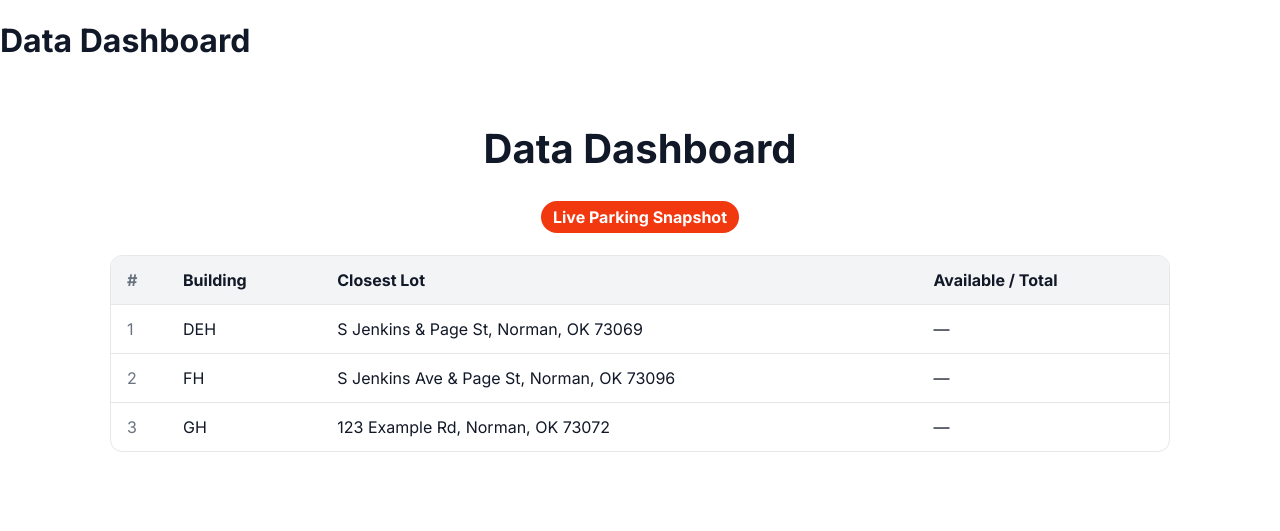
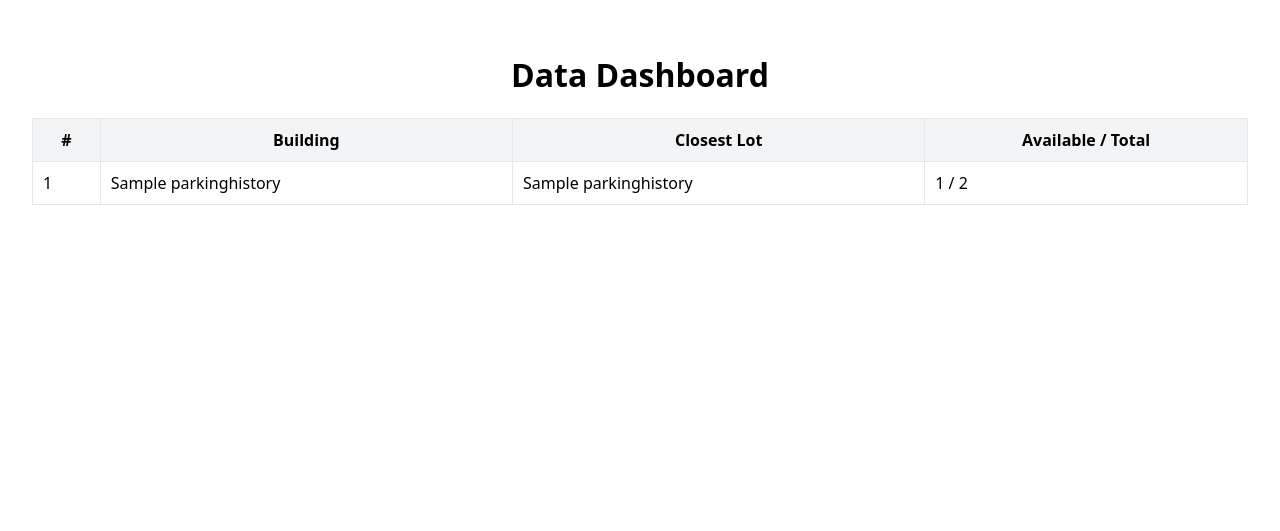
Before and after one commit to AlanAntony1/GroupESoftwareEngineering, a Django app: page /dashboard/ in a window 1280 px wide. Shown: the top 531 px of the page. Run offline with Django 5.2, Linux system fonts and the light colour scheme; tables that the repository leaves empty hold one stand-in row (values such as "Sample post").

Commit message:
update datadashboard

```diff
--- a/OUParking/urls.py
+++ b/OUParking/urls.py
@@ -22,7 +22,7 @@ urlpatterns = [
     path('', include("blog.urls"), name = 'blog'),
     path('locater/', include("parkinglotlocater.urls"), name = "locater"),
     path('parkingLotHistory/', include("parkingLotHistory.urls"), name = "history"),
-    path('dashboard/', include('datadashboard.urls'), name = "dashboard"),
+    path("dashboard/", include(("datadashboard.urls", "datadashboard"), namespace="datadashboard")),
 
     path('available-lots/', include('availableLots.urls'), name='available_lots'),
     path('schedule-matcher/', include('scheduleMatcher.urls'), name='schedule_matcher'),
--- a/datadashboard/templates/datadashboard/home.html
+++ b/datadashboard/templates/datadashboard/home.html
@@ -1,77 +1,49 @@
-{% load static %}
 <!DOCTYPE html>
 <html lang="en">
 <head>
-  <!-- DASHBOARD TEMPLATE v3 -->
-<h1>Data Dashboard</h1>
-  <meta charset="utf-8">
+  <meta charset="utf-8" />
   <title>OU Parking — Data Dashboard</title>
-  <link rel="preconnect" href="https://fonts.googleapis.com">
-  <link rel="preconnect" href="https://fonts.gstatic.com" crossorigin>
-  <link href="https://fonts.googleapis.com/css2?family=Inter:wght@400;600;700&display=swap" rel="stylesheet">
   <style>
-    :root{
-      --ou: #F1380F;
-      --ink:#111827;
-      --muted:#6B7280;
-      --bg:#ffffff;
-      --card:#f8fafc;
-      --border:#e5e7eb;
-    }
-    *{box-sizing:border-box}
-    body{margin:0;font-family:Inter,system-ui,-apple-system,Segoe UI,Roboto,Ubuntu,"Helvetica Neue",Arial,sans-serif;background:var(--bg);color:var(--ink)}
-    .wrap{max-width:1100px;margin:0 auto;padding:32px 20px 80px}
-    .title{font-size:40px;font-weight:800;margin:10px 0 28px;text-align:center}
-    .table{width:100%;border-collapse:separate;border-spacing:0;border:1px solid var(--border);border-radius:12px;overflow:hidden}
-    th,td{padding:14px 16px;border-bottom:1px solid var(--border);font-size:16px}
-    th{background:#f3f4f6;text-align:left}
-    tr:last-child td{border-bottom:none}
-    .num{width:56px;color:var(--muted)}
-    .badge{display:inline-block;padding:2px 10px;border-radius:999px;background:#fff;border:1px solid var(--border);font-size:13px}
-    .pill{display:inline-block;padding:6px 12px;border-radius:999px;background:var(--ou);color:#fff;font-weight:700}
-    .topbar{display:flex;gap:10px;justify-content:center;margin-bottom:22px}
+    body{font-family:system-ui,-apple-system,Segoe UI,Roboto,Arial;margin:0;padding:32px}
+    h1{text-align:center}
+    table{width:100%;border-collapse:collapse;margin-top:20px}
+    th,td{border:1px solid #e5e7eb;padding:10px}
+    thead th{background:#f3f4f6}
+    .muted{color:#9ca3af}
   </style>
 </head>
 <body>
-  <div class="wrap">
-    <div class="title">Data Dashboard</div>
-
-    <div class="topbar">
-      <span class="pill">Live Parking Snapshot</span>
-    </div>
-
-    <table class="table">
+  <h1>Data Dashboard</h1>
+  <table>
     <thead>
       <tr>
-          <th class="num">#</th>
+        <th>#</th>
         <th>Building</th>
         <th>Closest Lot</th>
         <th>Available / Total</th>
       </tr>
     </thead>
     <tbody>
-  {% if rows and rows|length > 0 %}
   {% for r in rows %}
     <tr>
       <td class="num">{{ forloop.counter }}</td>
-        <td>{{ r.building_name }}</td>
-        <td>{{ r.lot_label }}</td>
+      <td>{{ r.building }}</td>
+      <td>{{ r.lot }}</td>
       <td>
-          {% if r.total > 0 %}
+        {% if r.available != None and r.total != None %}
           {{ r.available }} / {{ r.total }}
         {% else %}
-            —
+          &mdash;
         {% endif %}
       </td>
     </tr>
-    {% endfor %}
-  {% else %}
+  {% empty %}
     <tr>
       <td colspan="4" class="empty">No data.</td>
     </tr>
-  {% endif %}
+  {% endfor %}
 </tbody>
+
   </table>
-  </div>
 </body>
 </html>
--- a/datadashboard/urls.py
+++ b/datadashboard/urls.py
@@ -1,9 +1,11 @@
+# datadashboard/urls.py
 from django.urls import path
 from . import views
 
 app_name = "datadashboard"
 
 urlpatterns = [
-    path("", views.home, name="dashboard"),
-    path("data.json", views.data_json, name="dashboard_json"),  # optional
+    path("", views.home, name="dashboard-home"),      # /dashboard/
+    path("data.json", views.data_json, name="dashboard-data"),
+    path("ping/", views.ping, name="ping"),           # /dashboard/ping/
 ]
--- a/datadashboard/views.py
+++ b/datadashboard/views.py
@@ -1,40 +1,56 @@
+
 # datadashboard/views.py
 from django.http import JsonResponse
 from django.shortcuts import render
+from django.db.models import Max
 from parkingLotHistory.models import ParkingHistory
 
-# Map buildings to lot codes + a readable lot label
-PAIRS = [
-    ("DEH", "LotA", "S Jenkins & Page St, Norman, OK 73069"),
-    ("FH",  "LotB", "S Jenkins Ave & Page St, Norman, OK 73096"),
-    ("GH",  "LotC", "123 Example Rd, Norman, OK 73072"),
-]
+# Optional mapping: show friendly building/lot labels
+LOT_TO_BUILDING = {
+    "LotA": "DEH",
+    "LotB": "FH",
+    "LotC": "GH",
+}
+LOT_LABELS = {
+    "LotA": "S Jenkins & Page St, Norman",
+    "LotB": "S Jenkins Ave & Page St, Norman",
+    "LotC": "123 Example Rd, Norman",
+}
 
-def _dashboard_rows():
+def _fetch_rows():
+    """
+    Build rows from the latest ParkingHistory for each lot_name.
+    Row keys match the template: building, lot, available, total.
+    """
+    # Find the latest timestamp for each lot_name
+    latest = (
+        ParkingHistory.objects
+        .values("lot_name")
+        .annotate(last_ts=Max("timestamp"))
+    )
+
     rows = []
-    for b_name, lot_code, lot_label in PAIRS:
+    for item in latest:
         ph = (ParkingHistory.objects
-              .filter(lot_name=lot_code)
-              .order_by("-timestamp")
+              .filter(lot_name=item["lot_name"], timestamp=item["last_ts"])
               .first())
-        if ph:
-            available = ph.available_spots
-            total = ph.available_spots + ph.occupied_spots
-        else:
-            available = 0
-            total = 0
+        if not ph:
+            continue
+        total = (ph.occupied_spots or 0) + (ph.available_spots or 0)
         rows.append({
-            "building_name": b_name,
-            "lot_label": lot_label,
-            "available": available,
-            "total": total,
+            "building": LOT_TO_BUILDING.get(ph.lot_name, ph.lot_name),
+            "lot":      LOT_LABELS.get(ph.lot_name, ph.lot_name),
+            "available": ph.available_spots or 0,
+            "total":     total,
         })
     return rows
 
 def home(request):
-    # Render the HTML table
-    return render(request, "datadashboard/home.html", {"rows": _dashboard_rows()})
+    rows = _fetch_rows()
+    return render(request, "datadashboard/home.html", {"rows": rows})
 
 def data_json(request):
-    # Optional JSON endpoint for debugging
-    return JsonResponse(_dashboard_rows(), safe=False)
+    return JsonResponse({"rows": _fetch_rows()})
+
+def ping(request):
+    return JsonResponse({"ok": True, "view": "datadashboard"})
```
Lines whose indentation alone changed are shown as unchanged.
